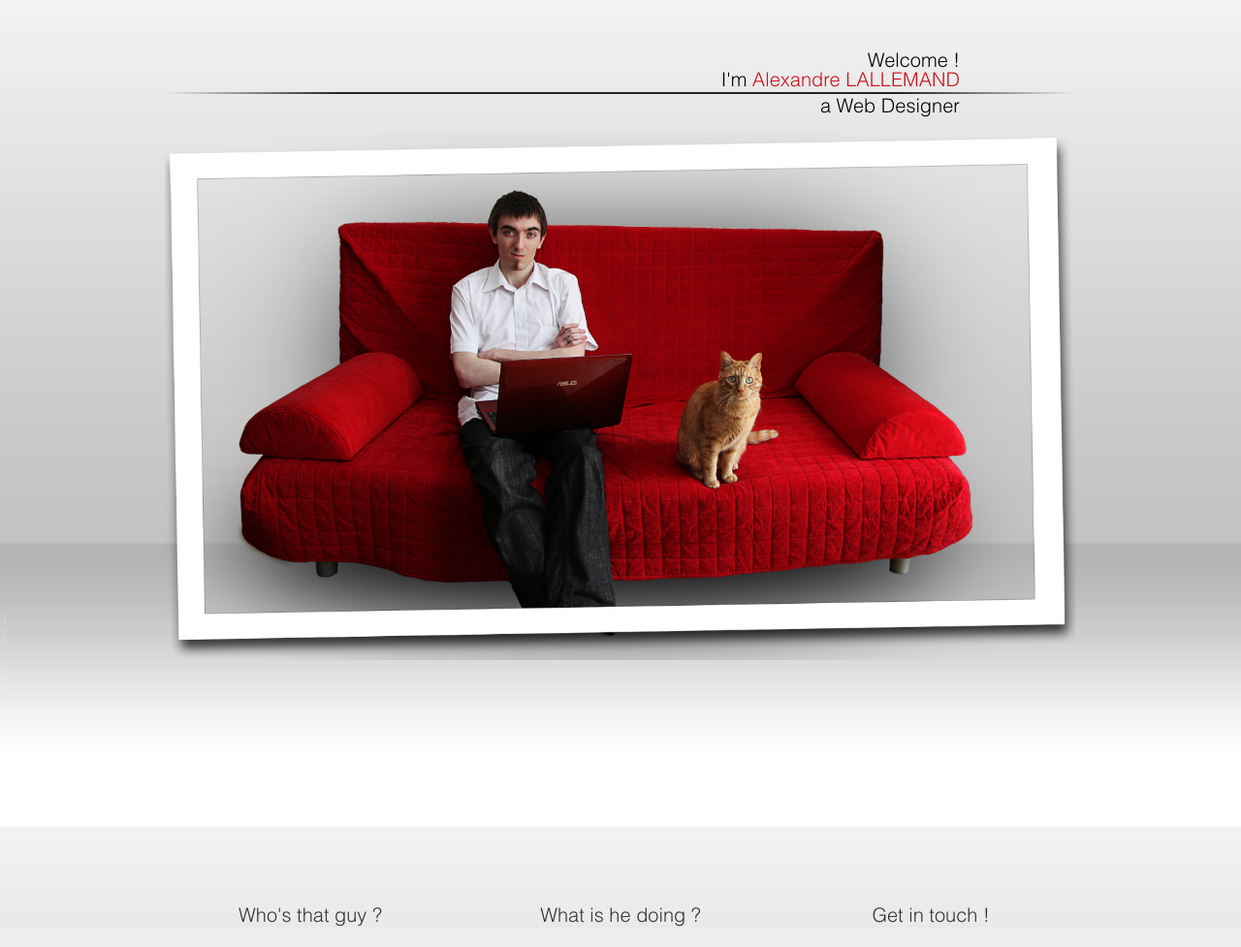
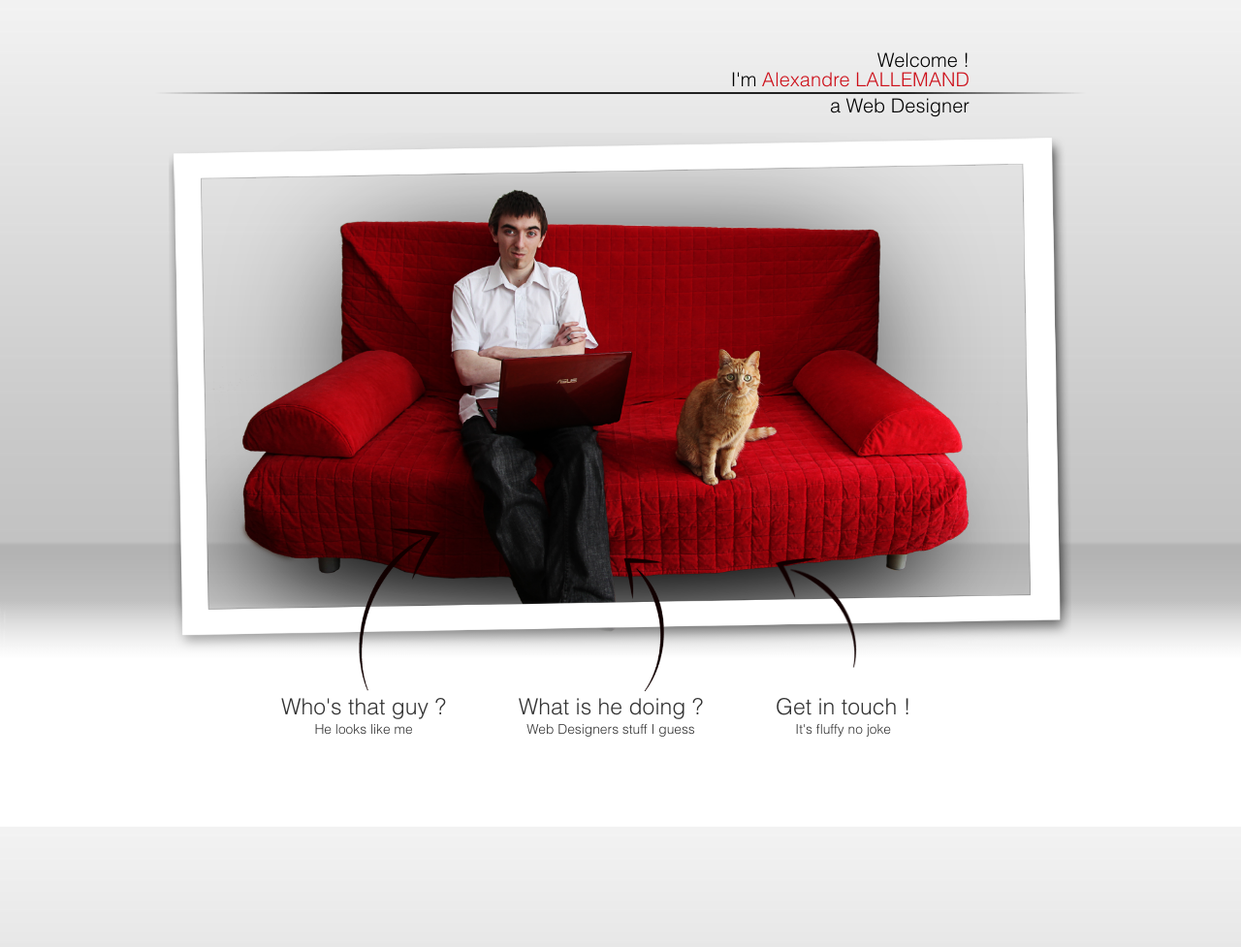
Before and after one commit to nadium/pfincendere, a PHP site: page / in a window 1280 px wide. Shown: the whole page at 97% size. Run offline with PHP 8.4, Linux system fonts and the light colour scheme; some libraries are stand-ins or nearby versions.

Commit message:
Circles around guy stuff

```diff
--- a/css/style.css
+++ b/css/style.css
@@ -66,6 +66,7 @@ body, html, section {
 body {
   background: url("img/bg.jpg") 0 fixed repeat;
   background-size: cover;
+  overflow: hidden;
 }
 
 .container {
@@ -95,16 +96,82 @@ body {
   margin-bottom: 5px;
 }
 #home .photo {
-  background: url("img/anx.png") 0 0 no-repeat;
-  background-size: 100%;
+  background: url("img/anx.png") center 0 no-repeat;
+  background-size: 97%;
   height: 100%;
+  position: relative;
+}
+#home .photo #circle-guy, #home .photo #circle-stuff, #home .photo #circle-cat {
+  display: inline-block;
+  position: absolute;
+}
+#home .photo #circle-guy {
+  left: 307px;
+  width: 175px;
+  height: 100%;
+  top: 40px;
+}
+#home .photo #circle-guy:hover {
+  background: url("img/guy.png") 0 0 no-repeat;
+  background-size: 147px;
+}
+#home .photo #circle-stuff {
+  height: 150px;
+  left: 347px;
+  top: 193px;
+  width: 205px;
+  z-index: 100;
+}
+#home .photo #circle-stuff:hover {
+  background: url("img/stuff.png") 0 0 no-repeat;
+  background-size: 156px;
+}
+#home .photo #circle-cat {
+  height: 221px;
+  left: 522px;
+  top: 185px;
+  width: 144px;
+  z-index: 100;
+}
+#home .photo #circle-cat:hover {
+  background: url("img/cat.png") 0 0 no-repeat;
+  background-size: 131px;
+}
+#home nav {
+  /*background-color:#fff;*/
+  background: linear-gradient(to bottom, transparent 40%, white 60%);
+  bottom: 0;
+  height: 300px;
+  position: absolute;
+  width: 100%;
 }
 #home nav li {
   display: inline-block;
+  padding-top: 220px;
   text-align: center;
 }
 #home nav li a {
   color: #333;
-  font-size: 1.25em;
+  display: inline-block;
+  font-size: 1.4375em;
   text-decoration: none;
+  text-align: center;
 }
+#home nav li a p:nth-child(2) {
+  font-size: 0.6em;
+  margin-top: 5px;
+}
+#home nav li:first-child {
+  background: url("img/arrow-guy.png") 210px 45px no-repeat;
+  background-size: 28%;
+  text-align: right;
+}
+#home nav li:nth-child(2) {
+  background: url("img/arrow-stuff.png") 163px 75px no-repeat;
+  background-size: 14%;
+}
+#home nav li:last-child {
+  background: url("img/arrow-cat.png") 0px 75px no-repeat;
+  background-size: 28%;
+  text-align: left;
+}
--- a/dist/skeleton.css
+++ b/dist/skeleton.css
@@ -76,7 +76,7 @@
 
     /* Note: Design for a width of 768px */
 
-    @media only screen and (min-width: 768px) and (max-width: 959px) {
+    @media only screen and (min-width: 0px) and (max-width: 959px) {
         .container                                  { width: 768px; }
         .container .column,
         .container .columns                         { margin-left: 10px; margin-right: 10px;  }
@@ -129,7 +129,7 @@
 
     /* Note: Design for a width of 320px */
 
-    @media only screen and (max-width: 767px) {
+    /*@media only screen and (max-width: 767px) {
         .container { width: 300px; }
         .container .columns,
         .container .column { margin: 0; }
@@ -152,10 +152,10 @@
         .container .fifteen.columns,
         .container .sixteen.columns,
         .container .one-third.column,
-        .container .two-thirds.column  { width: 300px; }
+        .container .two-thirds.column  { width: 300px; }*/
 
         /* Offsets */
-        .container .offset-by-one,
+        /*.container .offset-by-one,
         .container .offset-by-two,
         .container .offset-by-three,
         .container .offset-by-four,
@@ -169,7 +169,7 @@
         .container .offset-by-twelve,
         .container .offset-by-thirteen,
         .container .offset-by-fourteen,
-        .container .offset-by-fifteen { padding-left: 0; }
+        .container .offset-by-fifteen { padding-left: 0; }*/
 
     }
 
@@ -179,7 +179,7 @@
 
     /* Note: Design for a width of 480px */
 
-    @media only screen and (min-width: 480px) and (max-width: 767px) {
+    /*@media only screen and (min-width: 480px) and (max-width: 767px) {
         .container { width: 420px; }
         .container .columns,
         .container .column { margin: 0; }
@@ -202,7 +202,7 @@
         .container .fifteen.columns,
         .container .sixteen.columns,
         .container .one-third.column,
-        .container .two-thirds.column { width: 420px; }
+        .container .two-thirds.column { width: 420px; }*/
     }
 
 
--- a/index.html
+++ b/index.html
@@ -10,9 +10,10 @@
 	<script type="text/javascript" src="js/script.js"></script>
 </head>
 <body>
-	<div class="container">
+
 
 	<section id="home" class="sixteen columns ">
+	<div class="container">
 		<div class="info">
 			<p>Welcome !</p>
 			<p>I'm <span>Alexandre LALLEMAND</span></p>
@@ -20,24 +21,42 @@
 			<p>a Web Designer</p>
 		</div>
 		<div class="photo wrapper">
+			<div id="circle-guy">
 
+			</div>
+			<div id="circle-stuff">
+
+			</div>
+			<div id="circle-cat">
+
+			</div>
 		</div>
+	</div>
 		<nav>
-			<ul>
-				<li class="one-third column alpha">
-					<a href="">Who's that guy ?</a>
+			<ul class="container">
+				<li id="menu-guy" class="one-third column alpha">
+					<a href="">
+						<p>Who's that guy ?</p>
+						<p>He looks like me</p>
+					</a>
 				</li>
-				<li class="one-third column">
-					<a href="">What is he doing ?</a>
+				<li id="menu-stuff" class="one-third column">
+					<a href="">
+						<p>What is he doing ?</p>
+						<p>Web Designers stuff I guess</p>
+					</a>
 				</li>
-				<li class="one-third column omega">
-					<a href="">Get in touch !</a>
+				<li id="menu-cat" class="one-third column omega">
+					<a href="">
+						<p>Get in touch !</p>
+						<p>It's fluffy no joke </p>
+					</a>
 				</li>
 
 			</ul>
 		</nav>
 	</section>
 
-	</div>
+
 </body>
 </html>
--- /dev/null
+++ b/js/script.js
@@ -0,0 +1,8 @@
+$(document).ready(function() {
+
+	$('#menu-guy a').hover(function() {
+		$('#circle-guy').trigger('mouseOver');
+	});
+
+
+})
```
Also changed, not shown: css/style.scss (+71 -3 lines), 1 other file.
